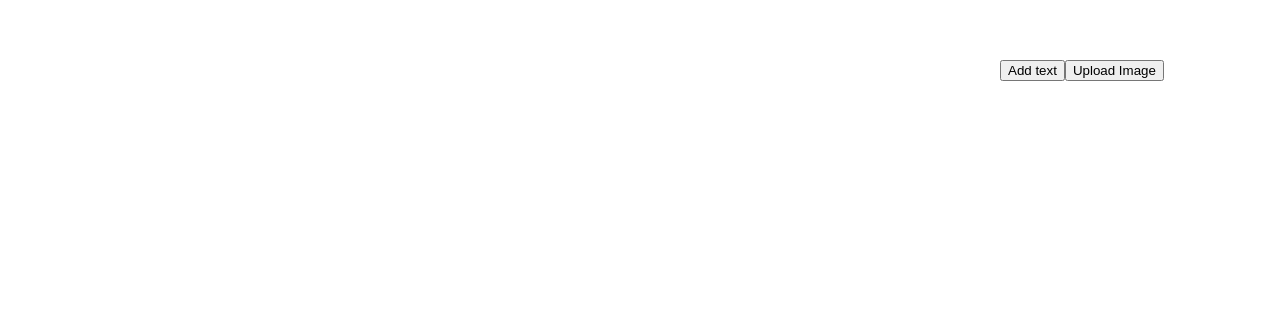
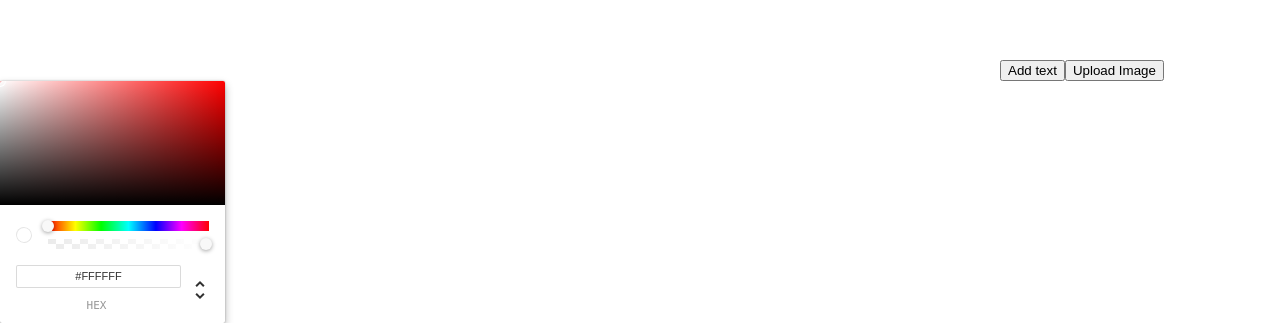
Before and after one commit to manojsinghnegiwd/quick-cover, a React (Create React App) app: page / in a window 1280 px wide. Shown: the part 525-848 px from the top of the page. Before the commit the page ends 800 px from the top, so only its background shows below. Built offline with nearby package versions, Linux system fonts and the light colour scheme.

Commit message:
Ability to select background color implemented

```diff
--- a/package.json
+++ b/package.json
@@ -4,6 +4,7 @@
   "private": true,
   "dependencies": {
     "react": "^16.4.1",
+    "react-color": "^2.14.1",
     "react-dom": "^16.4.1",
     "react-scripts": "1.1.4"
   },
--- a/src/App.js
+++ b/src/App.js
@@ -2,6 +2,7 @@ import React, { Component } from 'react'
 
 // import MovableHOC from './components/Movable'
 import ImageUploader from './components/ImageUploader';
+import { ChromePicker } from 'react-color'
 
 // utils
 import { partial } from './utils/functions';
@@ -24,7 +25,10 @@ class App extends Component {
             x: 0,
             y: 0
         },
-        elements: []
+        elements: [],
+        svgBackgroundColor:{
+            r: '255', g: '255', b: '255', a: '1'
+        }
     }
 
     updatePosition = (index, position) => {
@@ -143,6 +147,12 @@ class App extends Component {
 
     }
 
+    changeSvgBackgroundColor = color => {
+
+    this.setState({ svgBackgroundColor: color.rgb });
+
+    };
+
     componentDidMount () {
         this.previousMouseCoords = this.mainSVG.createSVGPoint()
     }
@@ -153,7 +163,8 @@ class App extends Component {
             height,
             width,
             elements,
-            activeElementIndex
+            activeElementIndex,
+            svgBackgroundColor
         } = this.state;
 
         return (
@@ -165,6 +176,7 @@ class App extends Component {
                     onMouseMove={this.onMouseMove}
                     onMouseDown={this.onMouseDown}
                     onMouseUp={this.onMouseUp}
+                    style={{background: `rgba(${ svgBackgroundColor.r }, ${ svgBackgroundColor.g }, ${ svgBackgroundColor.b }, ${ svgBackgroundColor.a })`}}
                 >
                     {
                         elements.map(
@@ -198,6 +210,10 @@ class App extends Component {
                     <button onClick={() => this.moveFront(activeElementIndex)}> front </button>
                     <button onClick={() => this.moveBack(activeElementIndex)}> back </button>
                 </div> : null}
+                <ChromePicker
+                    onChange={this.changeSvgBackgroundColor}
+                    color={svgBackgroundColor}
+                />
             </div>
         );
     }
```
